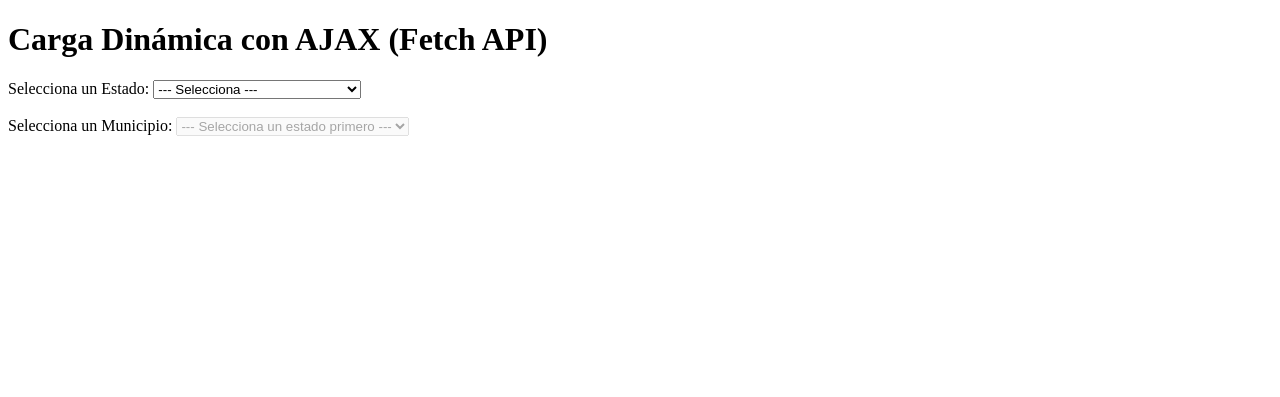
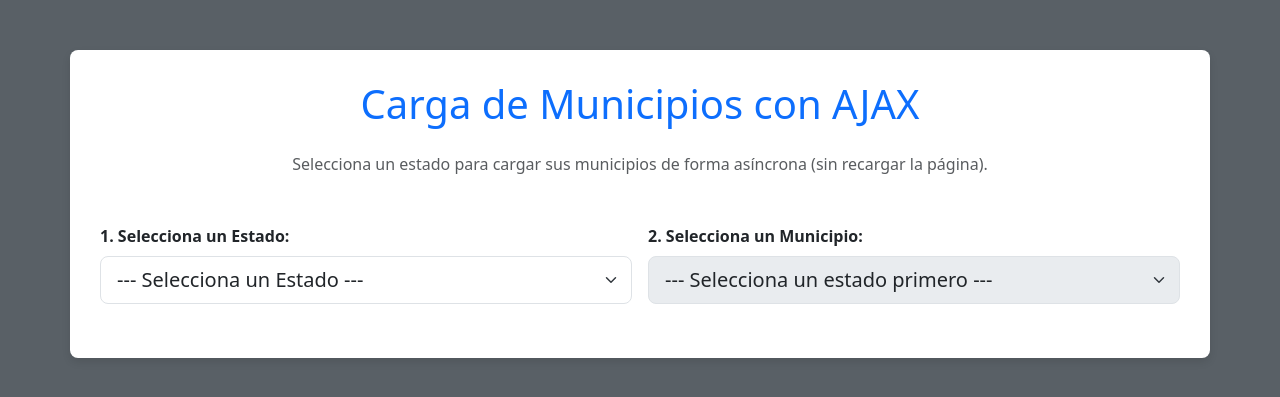
Before and after one commit to KevinMtzV/DJANGO-AJAX, a Django app: page / in a window 1280 px wide. Shown: the top 397 px of the page. Run offline with Django 5.2, Linux system fonts and the light colour scheme.

Commit message:
Pagina mas bonita

```diff
--- a/project_Django_ajax/core/templates/selects.html
+++ b/project_Django_ajax/core/templates/selects.html
@@ -1,25 +1,61 @@
 <!DOCTYPE html>
 <html lang="es">
 <head>
-    <title>AJAX con Estados y Municipios</title>
+    <meta charset="UTF-8">
+    <meta name="viewport" content="width=device-width, initial-scale=1.0">
+    <title>Carga Dinámica con AJAX y Django 🇲🇽</title>
+
+    <link href="https://cdn.jsdelivr.net/npm/bootstrap@5.3.3/dist/css/bootstrap.min.css" rel="stylesheet" integrity="sha384-QWTKZyjpPEjISv5WaRU9OFeRpok6YctnYmDr5pNlyT2bRjXh0JMhjY6hW+ALEwIH" crossorigin="anonymous">
+
+    <style>
+        /* Estilos personalizados */
+        body {
+            background-color: #596066; /* Fondo gris claro */
+        }
+        .container {
+            margin-top: 50px;
+            padding: 30px;
+            border-radius: 8px;
+            box-shadow: 0 4px 8px rgba(0,0,0,0.1);
+        }
+    </style>
 </head>
 <body>
-    <h1>Carga Dinámica con AJAX (Fetch API)</h1>
 
-    <label for="id_estado">Selecciona un Estado:</label>
-    <select id="id_estado">
-        <option value="">--- Selecciona ---</option>
-        {% for estado in estados %}
-            <option value="{{ estado.id }}">{{ estado.nombre }}</option>
-        {% endfor %}
-    </select>
+    <div class="container bg-white">
+        <h1 class="text-center mb-4 text-primary">
+            Carga de Municipios con AJAX
+        </h1>
+        <p class="text-center text-muted mb-5">
+            Selecciona un estado para cargar sus municipios de forma asíncrona (sin recargar la página).
+        </p>
 
-    <br><br>
+        <div class="row g-3">
 
-    <label for="id_municipio">Selecciona un Municipio:</label>
-    <select id="id_municipio" disabled>
-        <option value="">--- Selecciona un estado primero ---</option>
-    </select>
+            <div class="col-md-6">
+                <label for="id_estado" class="form-label fw-bold">1. Selecciona un Estado:</label>
+                <select id="id_estado" class="form-select form-select-lg">
+                    <option value="">--- Selecciona un Estado ---</option>
+                    {% for estado in estados %}
+                        <option value="{{ estado.id }}">{{ estado.nombre }}</option>
+                    {% endfor %}
+                </select>
+            </div>
+
+            <div class="col-md-6">
+                <label for="id_municipio" class="form-label fw-bold">2. Selecciona un Municipio:</label>
+                <select id="id_municipio" class="form-select form-select-lg" disabled>
+                    <option value="">--- Selecciona un estado primero ---</option>
+                </select>
+            </div>
+
+            <div id="feedback-message" class="col-12 mt-4">
+                </div>
+
+        </div>
+        </div>
+
+    <script src="https://cdn.jsdelivr.net/npm/bootstrap@5.3.3/dist/js/bootstrap.bundle.min.js" integrity="sha384-YvpcrYf0tY3lHB60NNkmXc5s9fDVZLESaAA55NDzOxhy9GkcIdslK1eN7N6jIeHz" crossorigin="anonymous"></script>
 
     <script>
         const estadoSelect = document.getElementById('id_estado');
```
